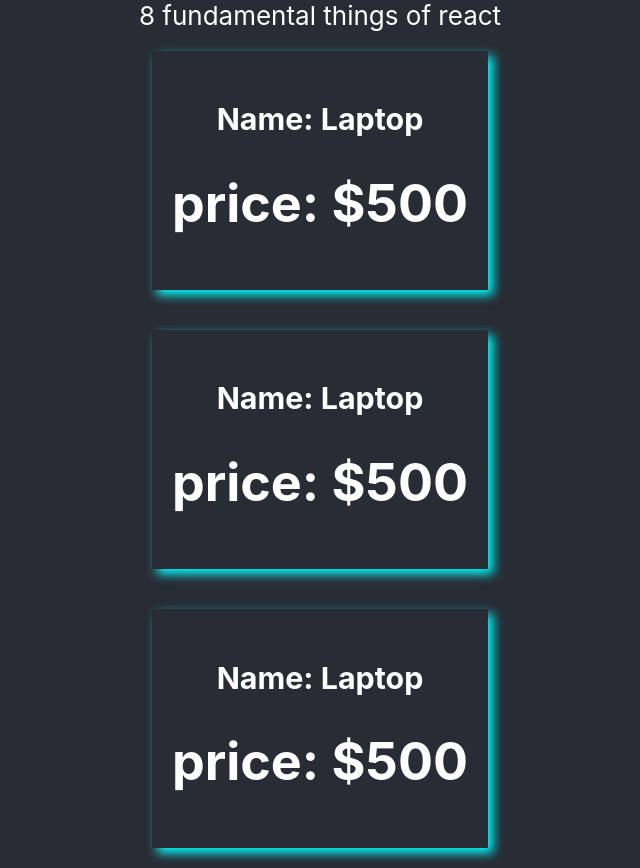
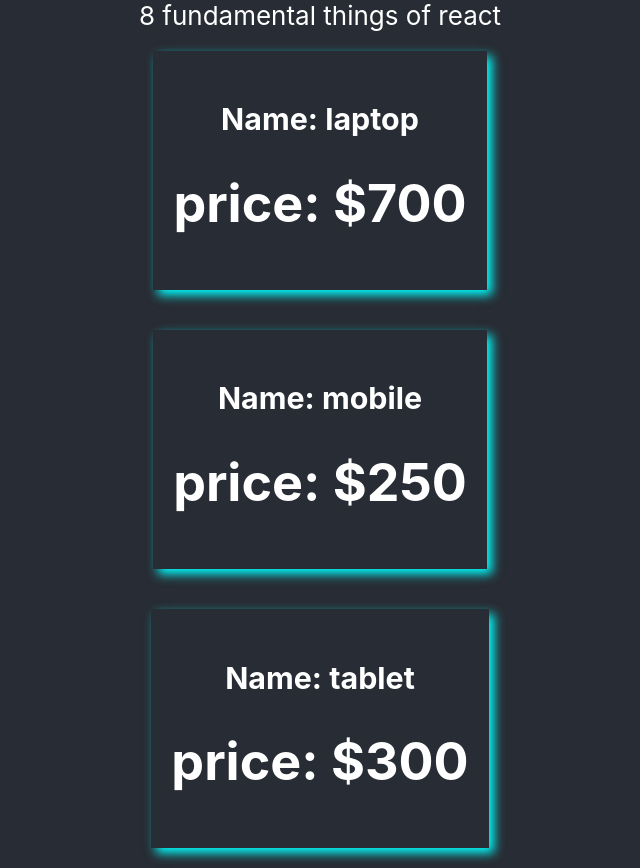
Before and after one commit to Nayeem-Uddin/react-restCountries-API, a React (Create React App) app: page / in a window 1280 px wide. Shown: the whole page, without its empty margins (320-960 px from the left). Built offline with nearby package versions, Linux system fonts and the light colour scheme.

Commit message:
making components using props

```diff
--- a/src/App.js
+++ b/src/App.js
@@ -2,14 +2,19 @@ import logo from './logo.svg';
 import './App.css';
 
 function App() {
+  const productsDetails = [
+    {name: 'laptop', price: '$700'},
+    {name: 'mobile', price: '$250'},
+    {name: 'tablet', price: '$300'},
+  ]
   return (
     <div className="App">
       <header className="App-header">
          8 fundamental things of react
 
-      <Products></Products>
-      <Products></Products>
-      <Products></Products>
+      <Products product={productsDetails[0]}></Products>
+      <Products product={productsDetails[1]}></Products>
+      <Products product={productsDetails[2]}></Products>
 
       </header>
     </div>
@@ -22,11 +27,13 @@ const productStyle = {
   padding: '20px'
 }
 
-function Products(){
+function Products(props){
+  // console.log(props);
+  const {name,price} = props.product;
   return (
     <div style={productStyle}>
-        <h3>Name: Laptop</h3>
-        <h1>price: $500</h1>
+        <h3>Name: {name}</h3>
+        <h1>price: {price}</h1>
     </div>
   );
 }
```
